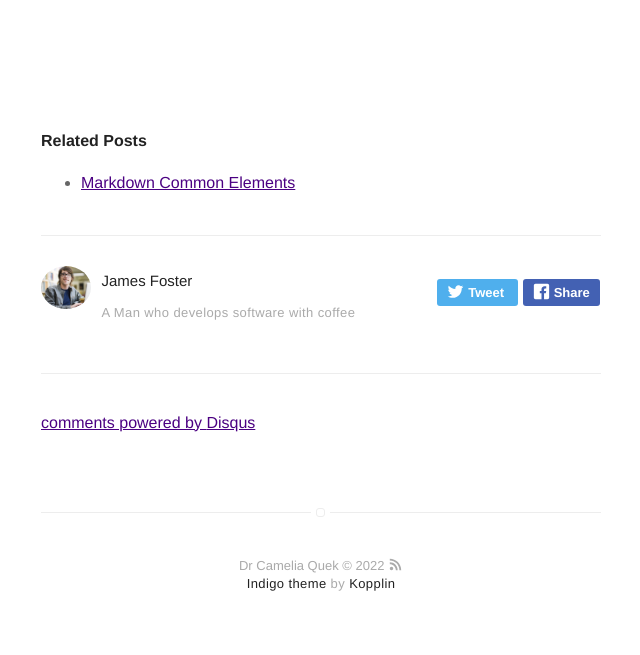
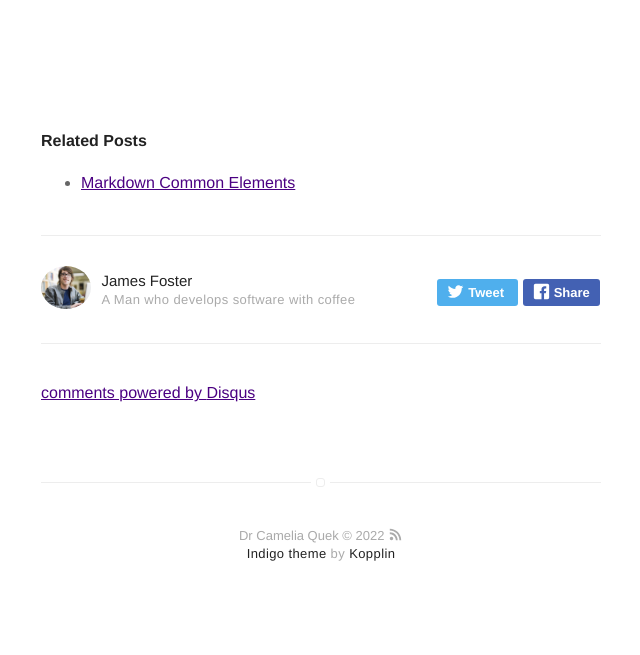
Before and after one commit to cameliaquek/cameliaquek.github.io, a Jekyll site: the page built from _posts/2015-02-24-markdown-extra-components.markdown, in a window 1280 px wide. Shown: the part 5601-6256 px from the top of the page, without its empty margins (319-959 px from the left). Built offline with Jekyll 4.4.1, drawn with Linux system fonts in a browser that asks for light colours; comment, search, counter and statistics services are not loaded; after the commit the page ends 6227 px from its top, so only the background shows below that.

Commit message:
Update author.sass

```diff
--- a/_sass/components/author.sass
+++ b/_sass/components/author.sass
@@ -33,9 +33,9 @@
         font-weight: 300
         color: $gama
         font-size: 1.3rem
-        text-align: left
+        text-align: justify
         line-height: 1.5
-        margin: 2
+        margin: 0
 
         @media #{$mobile}
             width: 100%
```
